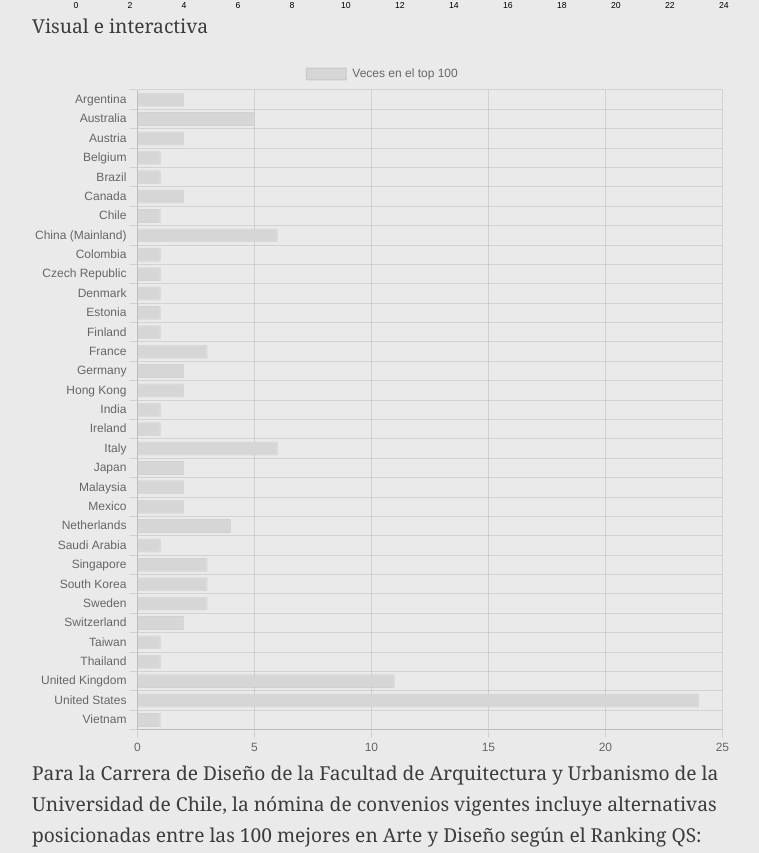
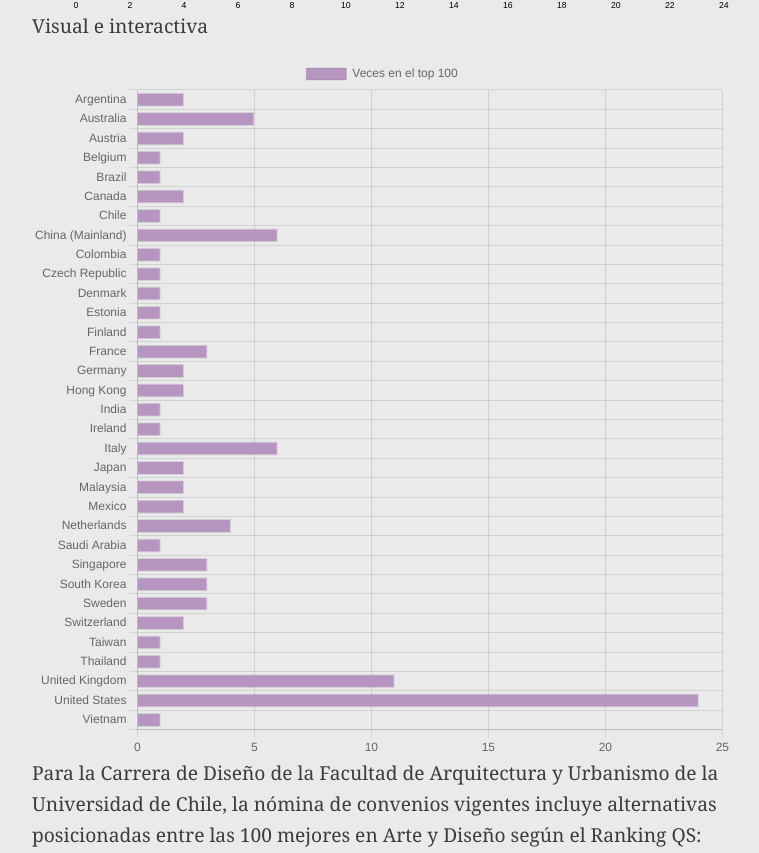
Before and after one commit to emipereda/clase_9, a plain HTML site: page index.html in a window 1280 px wide. Shown: the part 2756-3609 px from the top of the page, without its empty margins (258-1017 px from the left). Drawn offline with nearby package versions, Linux system fonts and the light colour scheme; no server answers.

Commit message:
Update index.html

```diff
--- a/index.html
+++ b/index.html
@@ -117,7 +117,7 @@
                 {
                     label: "Veces en el top 100",
                     data: [2, 5, 2, 1, 1, 2, 1, 6, 1, 1, 1, 1, 1, 3, 2, 2, 1, 1, 6, 2, 2, 2, 4, 1, 3, 3, 3, 2, 1, 1, 11, 24, 1],
-                    backgroundColor: "rgb(214, 214, 214)",
+                    backgroundColor: "rgb(182, 149, 192)",
                     borderWidth: 1,
                 },
             ],
```
